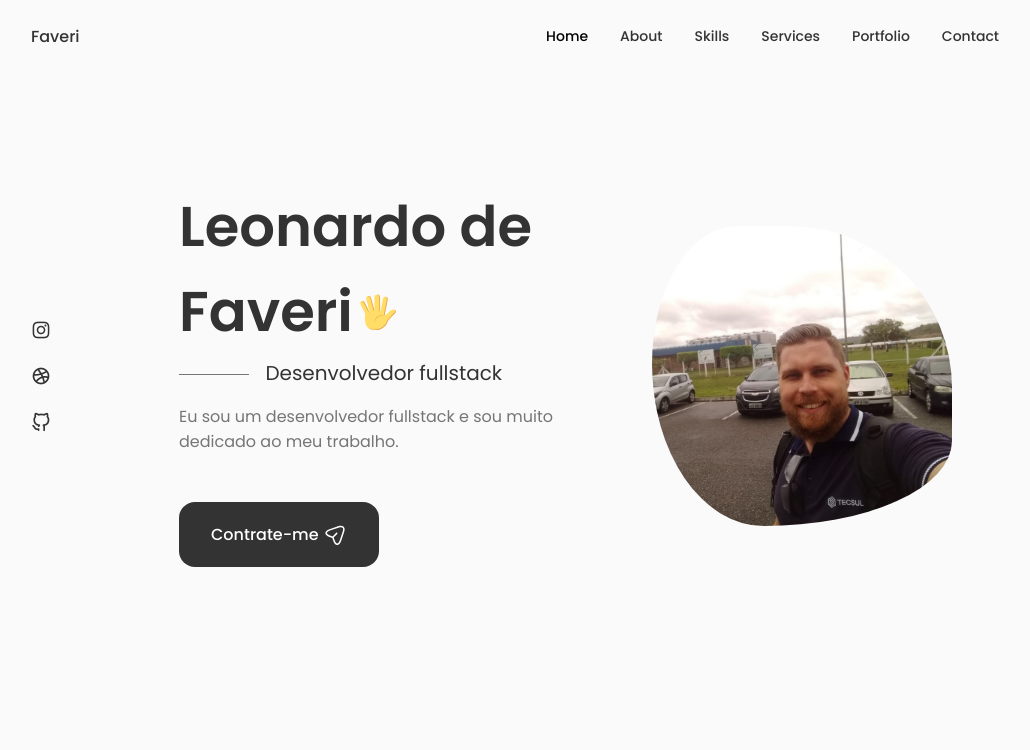
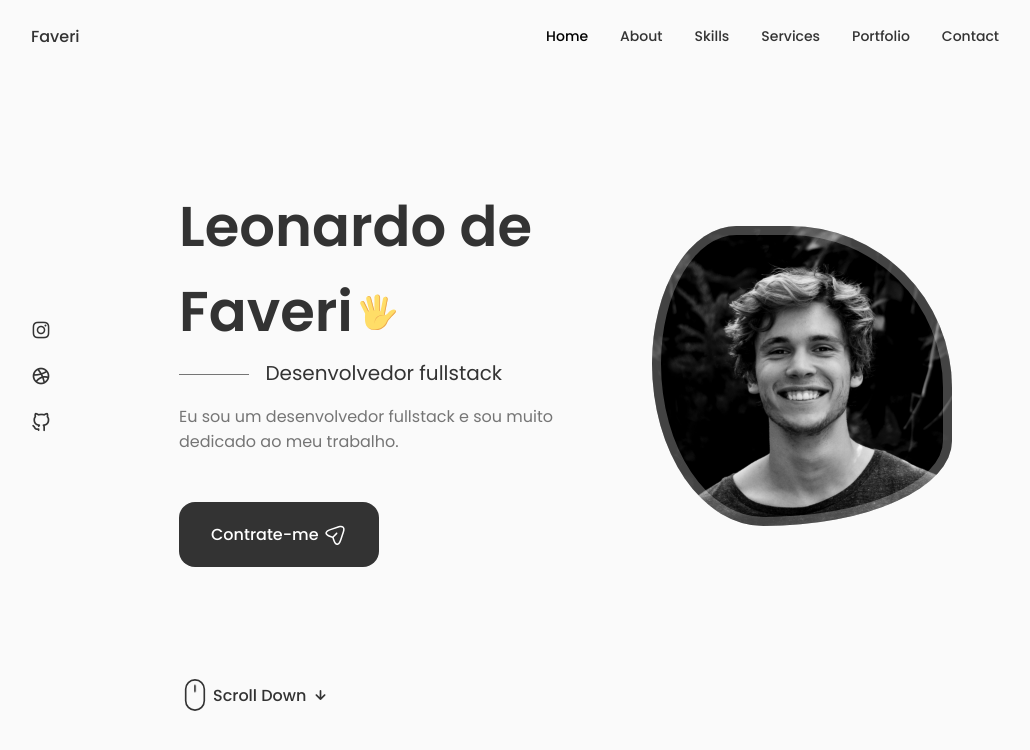
Before and after one commit to Leodf/portifolio-react, a React (Create React App) app: page / in a window 1280 px wide. Shown: the top 750 px of the page, without its empty margins (125-1155 px from the left). Built offline with nearby package versions, Linux system fonts and the light colour scheme.

Commit message:
finalizando o componente Head

```diff
--- a/src/components/home/Home.jsx
+++ b/src/components/home/Home.jsx
@@ -2,6 +2,7 @@ import React from 'react'
 import "./home.css"
 import Social from './Social'
 import Data from './Data'
+import ScrollDown from './ScrollDown'
 
 const Home = () => {
   return (
@@ -14,6 +15,8 @@ const Home = () => {
 
                 <Data />
             </div>
+
+            <ScrollDown />
         </div>
     </section>
   )
--- /dev/null
+++ b/src/components/home/ScrollDown.jsx
@@ -0,0 +1,49 @@
+import React from 'react'
+
+const ScrollDown = () => {
+  return (
+    <div className="home-scroll">
+        <a href="#about" className="home-scroll-button button-flex">
+            <svg
+                width="32px"
+                height="32px"
+                class="home-scroll-mouse"
+                viewBox="0 0 247 390"
+                version="1.1"
+                xmlns="http://www.w3.org/2000/svg"
+                xmlnsXlink="http://www.w3.org/1999/xlink"
+                style={{
+                    fillRule: "evenodd",
+                    clipRule: "evenodd",
+                    strokeLinecap: "round",
+                    strokeLinejoin: "round",
+                    strokeMiterlimit: "1.5",
+                }}
+              >
+                <path
+                  class="wheel"
+                  d="M123.359,79.775l0,72.843"
+                  style={{
+                    fill: "none",
+                    stroke: "var(--title-color)",
+                    strokeWidth: "20px",
+                }}
+                ></path>
+                <path
+                  id="mouse"
+                  d="M236.717,123.359c0,-62.565 -50.794,-113.359 -113.358,-113.359c-62.565,0 -113.359,50.794 -113.359,113.359l0,143.237c0,62.565 50.794,113.359 113.359,113.359c62.564,0 113.358,-50.794 113.358,-113.359l0,-143.237Z"
+                  style={{
+                    fill: "none",
+                    stroke: "var(--title-color)",
+                    strokeWidth: "20px"
+                }}
+                ></path>
+            </svg>
+            <span className="home-scroll-name">Scroll Down</span>
+            <i className="uil uil-arrow-down home-scroll-arrow"></i>
+        </a>
+    </div>
+  )
+}
+
+export default ScrollDown
--- a/src/components/home/home.css
+++ b/src/components/home/home.css
@@ -1,3 +1,7 @@
+.home-container {
+    row-gap: 7rem;
+}
+
 .home-content {
     grid-template-columns: 116px repeat(2, 1fr);
     padding-top: 5.5rem;
@@ -55,11 +59,11 @@
 }
 
 .home-img {
-    background: url(../../assets/perfil-full.jpg);
+    background: url(../../assets/profile.jpg);
     background-repeat: no-repeat;
     background-position: center;
     background-size: cover;
-    box-shadow: inset 0 0 0 9px rgb(255, 255, 255 / 30%);
+    box-shadow: inset 0 0 0 9px rgba(255, 255, 255, 0.263);
     order: 1;
     justify-self: center;
     width: 300px;
@@ -78,3 +82,110 @@
         border-radius: 60% 40% 30% 70%/60% 30% 70% 40%;
     }
 }
+
+.home-scroll {
+    margin-left: 9.25rem;
+}
+
+.wheel {
+    animation: scroll 2s ease infinite;
+}
+
+@keyframes scroll {
+    0% {
+        transform: translateY(0);
+    }
+
+    30% {
+        transform: translateY(3.75rem);
+    }
+}
+
+.home-scroll-name {
+    color: var(--title-color);
+    font-weight: var(--font-medium);
+    margin-right: var(--mb-0-25);
+    margin-left: 2px;
+}
+
+.home-scroll-arrow {
+    font-size: 1.25rem;
+    color: var(--title-color);
+}
+
+@media screen and (max-width: 992px) {
+    .home-content {
+        grid-template-columns: 100px repeat(2, 1fr);
+        column-gap: 1.25rem;
+    }
+
+    .home-hand {
+        width: 26px;
+        height: 26px;
+    }
+
+    .home-subtitle {
+        padding-left: 3.75rem;
+        margin-bottom: var(--mb-1);
+    }
+
+    .home-subtitle::before {
+        width: 42px;
+        top: 0.8rem;
+    }
+
+    .home-description {
+        max-width: initial;
+        margin-bottom: var(--mb-2-5);
+    }
+
+    .home-img {
+        width: 250px;
+        height: 250px;
+        box-shadow: inset 0 0 0 8px rgba(255, 255, 255, 0.263);
+    }
+
+    .home-scroll {
+        margin-left: 7.5rem;
+    }
+}
+
+/* For medium devices */
+@media screen and (max-width: 768px) {
+    .home-content {
+        grid-template-columns: 0.5fr 3fr;
+        padding-top: 3.5rem;
+    }
+
+    .home-img {
+        order: initial;
+        justify-self: initial;
+    }
+
+    .home-data {
+        grid-column: 1/3;
+    }
+
+    .home-img {
+        box-shadow: inset 0 0 0 6px rgba(255, 255, 255, 0.263);
+        width: 200px;
+        height: 200px;
+    }
+
+    .home-scroll {
+        display: none;
+    }
+}
+
+/* For small devices */
+@media screen and (max-width: 350px) {
+    .home-img {
+        width: 180px;
+        height: 180px;
+    }
+
+    .home-hand {
+        width: 22px;
+        height: 22px;
+    }
+}
```
